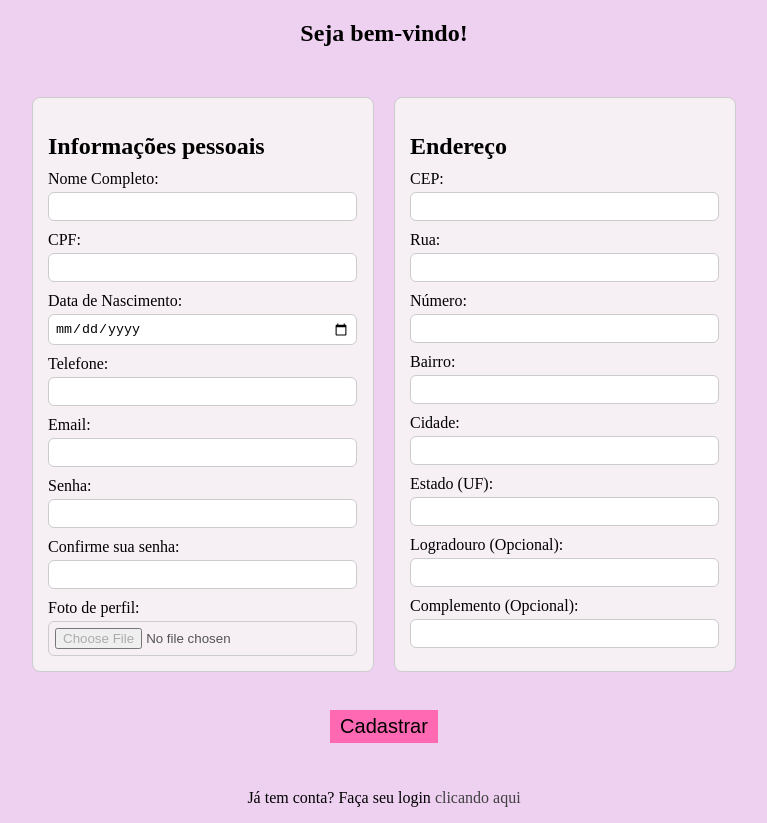
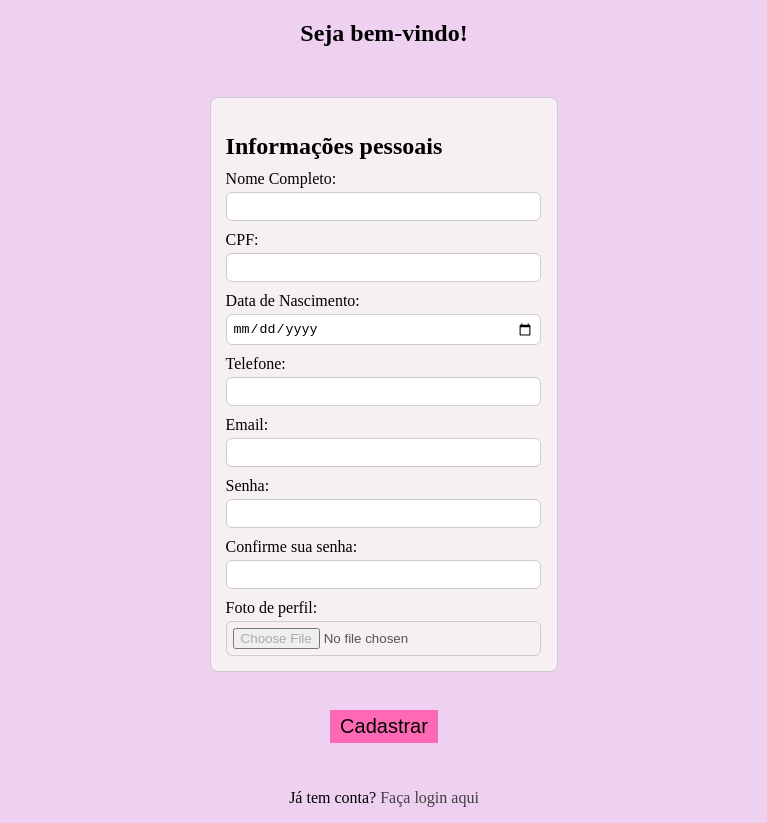
Before and after one commit to MariaClaraSCM/Atelie2.0, a React (Vite) app: page /cadastro in a window 1280 px wide. Shown: the whole page, without its empty margins (256-1023 px from the left). Built offline with nearby package versions, Linux system fonts and the light colour scheme.

Commit message:
Atualizações do BackEnd em cadastro, login e api

```diff
--- a/src/pages/autenticacoes/cadastro.jsx
+++ b/src/pages/autenticacoes/cadastro.jsx
@@ -1,9 +1,11 @@
 import "./cadastro.css";
-import { Link, useNavigate } from "react-router-dom"; // Importe o useNavigate
-import { useState } from "react"; // Importe o useState
+import { Link, useNavigate } from "react-router-dom";
+import { useState } from "react";
+import { cadastrarUsuario } from "../../services/api.js"; // <-- IMPORTANTE
 
-export default function Cadastro() { // Renomeado para Cadastro
-    const navigate = useNavigate(); // Hook para redirecionamento
+export default function Cadastro() {
+  const navigate = useNavigate();
+
   const [formData, setFormData] = useState({
     nm_usuario: '',
     cpf: '',
@@ -12,9 +14,7 @@ export default function Cadastro() { // Renomeado para Cadastro
     email: '',
     senha: '',
     confirma_senha: '',
-         // Campo extra para validação no cliente
-        // Foto
-        foto: null // Manter nulo por enquanto para simplificar o POST JSON
+    foto: null
   });
 
   const handleChange = (e) => {
@@ -30,39 +30,16 @@ export default function Cadastro() { // Renomeado para Cadastro
       return;
     }
 
-        const API_URL = "http://localhost/api/cadastro-usuario.php";
+    // Chama API externa
+    const result = await cadastrarUsuario(formData);
 
-        // Cria um objeto de dados para enviar, excluindo o campo de confirmação
-        const dataToSend = { ...formData };
-        delete dataToSend.confirma_senha;
-
-        // Remove a foto por enquanto, já que a API espera um caminho e não o arquivo
-        delete dataToSend.foto;
-        dataToSend.foto = null;
-
-        try {
-            const response = await fetch(API_URL, {
-                method: 'POST',
-                headers: {
-                    'Content-Type': 'application/json',
-                },
-                body: JSON.stringify(dataToSend),
-            });
-
-            const data = await response.json();
-
-            if (response.ok && data.sucesso) {
-                alert("Cadastro realizado com sucesso! Faça login.");
-                navigate('/login'); // Redireciona para a página de login
+    if (result.ok && result.data.sucesso) {
+      alert("Cadastro realizado com sucesso!");
+      navigate("/login");
     } else {
-                alert("Erro no Cadastro: " + (data.erro || "Verifique os dados e tente novamente."));
-            }
-        } catch (error) {
-            console.error("Falha na conexão com a API:", error);
-            alert("Não foi possível conectar ao servidor. Tente novamente mais tarde.");
+      alert("Erro no cadastro: " + (result.data.erro || "Tente novamente."));
     }
   };
-
 
   return (
     <section className="cadastro-section">
@@ -70,74 +47,46 @@ export default function Cadastro() { // Renomeado para Cadastro
 
       <form onSubmit={handleSubmit}>
         <div className="form-login">
-        {/* BLOCO DE INFORMAÇÕES PESSOAIS */}
+
           <div className="form-bloco">
             <h2>Informações pessoais</h2>
 
             <label>Nome Completo:</label>
-          <input type="text" name="nm_usuario" onChange={handleChange} value={formData.nm_usuario} required />
+            <input type="text" name="nm_usuario" value={formData.nm_usuario} onChange={handleChange} required />
 
             <label>CPF:</label>
-          <input type="text" name="cpf" onChange={handleChange} value={formData.cpf} maxLength="11" required />
+            <input type="text" name="cpf" value={formData.cpf} onChange={handleChange} maxLength="11" required />
 
             <label>Data de Nascimento:</label>
-          <input type="date" name="dt_nascimento" onChange={handleChange} value={formData.dt_nascimento} required />
+            <input type="date" name="dt_nascimento" value={formData.dt_nascimento} onChange={handleChange} required />
 
             <label>Telefone:</label>
-          <input type="tel" name="telefone" onChange={handleChange} value={formData.telefone} required />
+            <input type="tel" name="telefone" value={formData.telefone} onChange={handleChange} required />
 
             <label>Email:</label>
-          <input type="email" name="email" onChange={handleChange} value={formData.email} required />
+            <input type="email" name="email" value={formData.email} onChange={handleChange} required />
 
             <label>Senha:</label>
-          <input type="password" name="senha" onChange={handleChange} value={formData.senha} required />
+            <input type="password" name="senha" value={formData.senha} onChange={handleChange} required />
 
             <label>Confirme sua senha:</label>
-          <input type="password" name="confirma_senha" onChange={handleChange} value={formData.confirma_senha} required />
+            <input type="password" name="confirma_senha" value={formData.confirma_senha} onChange={handleChange} required />
 
             <label>Foto de perfil:</label>
-          {/* Por enquanto, não vamos processar o upload real do arquivo. */}
-          <input type="file" disabled title="Funcionalidade de upload de foto desabilitada nesta etapa."/>
+            <input type="file" disabled title="Upload desabilitado no momento." />
+
           </div>
 
-        {/* BLOCO DE ENDEREÇO */}
-        <div className="form-bloco">
-            <h2>Endereço</h2>
-
-            <label>CEP:</label>
-            <input type="text" name="cep" onChange={handleChange} value={formData.cep} maxLength="8" required />
-
-            <label>Rua:</label>
-            <input type="text" name="rua" onChange={handleChange} value={formData.rua} required />
-
-            <label>Número:</label>
-            <input type="text" name="numero" onChange={handleChange} value={formData.numero} required />
-
-            <label>Bairro:</label>
-            <input type="text" name="bairro" onChange={handleChange} value={formData.bairro} required />
-
-            <label>Cidade:</label>
-            <input type="text" name="cidade" onChange={handleChange} value={formData.cidade} required />
-
-            <label>Estado (UF):</label>
-            <input type="text" name="estado" onChange={handleChange} value={formData.estado} maxLength="2" required />
-
-            <label>Logradouro (Opcional):</label>
-            <input type="text" name="logradouro" onChange={handleChange} value={formData.logradouro} />
-
-            <label>Complemento (Opcional):</label>
-            <input type="text" name="complemento" onChange={handleChange} value={formData.complemento} />
         </div>
 
-
-      </div>
         <div className="ajustebotao">
           <input type="submit" value="Cadastrar" className="botao-submit" />
         </div>
+
       </form>
 
       <p className="texto-login">
-        Já tem conta? Faça seu login <Link to="/login" className="link">clicando aqui</Link>
+        Já tem conta? <Link to="/login" className="link">Faça login aqui</Link>
       </p>
     </section>
   );
--- a/src/pages/autenticacoes/login.jsx
+++ b/src/pages/autenticacoes/login.jsx
@@ -36,7 +36,7 @@ export default function Login() {
                 localStorage.setItem('usuarioLogado', JSON.stringify(data.usuario));
 
                 // 2. Redirecionar para a página do usuário
-                navigate('/userpage');
+                navigate('/perfil'); // Ajuste a rota conforme necessário
             } else {
                 alert("Erro no Login: " + (data.erro || "Verifique seu e-mail e senha."));
             }
--- a/src/services/api.js
+++ b/src/services/api.js
@@ -1,5 +1,33 @@
 //NÃO ALTERE ESTE ARQUIVO, ELE ESTÁ PUXANDO OS DADOS DO XAMPP LOCALHOST
-const API_URL = "http://localhost/api/";
+const API_BASE_URL = "http://localhost/api";
+
+// Função para cadastrar usuário
+export async function cadastrarUsuario(formData) {
+  const url = `${API_BASE_URL}/cadastro.php`;
+
+  // Copia os dados e remove itens que não vão para o backend
+  const dataToSend = { ...formData };
+  delete dataToSend.confirma_senha;
+  delete dataToSend.foto;
+  dataToSend.foto = null;
+
+  try {
+    const response = await fetch(url, {
+      method: "POST",
+      headers: {
+        "Content-Type": "application/json",
+      },
+      body: JSON.stringify(dataToSend),
+    });
+
+    const data = await response.json();
+    return { ok: response.ok, data };
+  } catch (error) {
+    console.error("Erro de conexão com API:", error);
+    return { ok: false, data: { erro: "Falha de conexão com o servidor" } };
+  }
+}
+
 
 //EXEMPLOS DE FUNÇÕES PARA BUSCAR DADOS DA API
 /*** A const API_URL está pegando a pasta do xampp que estamos usando para colocar os controllers, por isso API_URL + "nome do arquivo(Que foi feito para pegar e settar os dados)" ****/
```
Lines whose indentation alone changed are shown as unchanged.
